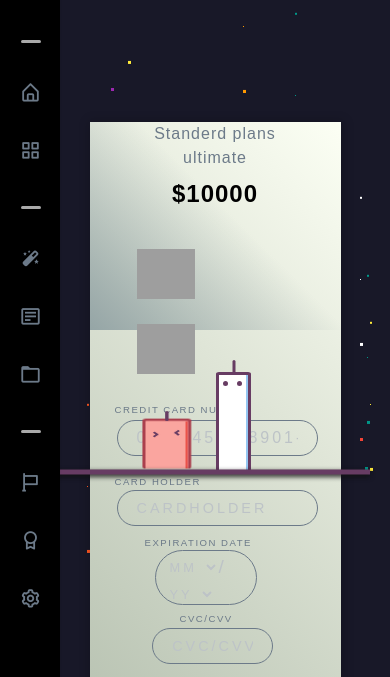
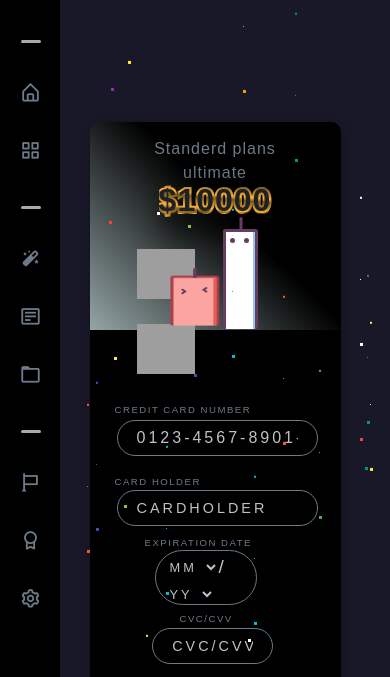
Before and after one commit to hamdy-1111/full-stack-web, a plain HTML site: page frontend/pay.html in a window 390 px wide. Shown: the part 89-766 px from the top of the page. Drawn offline with nearby package versions, Linux system fonts and the light colour scheme; grey boxes are pictures that could not be loaded.

Commit message:
pay.html updated

```diff
--- a/frontend/pay.html
+++ b/frontend/pay.html
@@ -21,6 +21,9 @@
     --secondary-color: #00b894;
     --decor-color: #BDC3C7;
     --font: "proxima-nova", sans-serif;
+    --gold: #ffb338;
+    --light-shadow: #77571d;
+    --dark-shadow: #3e2904;
 }
 
 /* Mixin for border-radius */
@@ -46,11 +49,6 @@
     *:focus {
     outline: none;
     }
-
-/* Body */
-body {
-}
-
     /* Wrapper */
     #wrapper {
     position: absolute;
@@ -66,18 +64,17 @@ body {
     margin: 0 auto;
     box-shadow: 1px 1px 10px 2px rgba(0,0,0,0.2);
     overflow: hidden;
-  background: rgb(179,190,173);
-  background: -moz-linear-gradient(45deg, rgba(179,190,173,1) 0%, rgba(223,229,215,1) 60%, rgba(252,255,244,1) 100%);
-  background: -webkit-linear-gradient(45deg, rgba(179,190,173,1) 0%,rgba(223,229,215,1) 60%,rgba(252,255,244,1) 100%);
-  background: linear-gradient(45deg, rgba(179,190,173,1) 0%,rgba(223,229,215,1) 60%,rgba(252,255,244,1) 100%);
+    background: rgb(0, 0, 0);
     display: flex;
+    border-radius: 10px;
+    z-index: -1;
     }
 
     /* Info Section */
     #info {
     width: 52%;
     height: 480px;
-  background: -moz-linear-gradient(45deg, rgba(149,165,166,1) 0%, rgba(208,215,216,0) 56%, rgba(255,255,255,0) 100%);
+    background: -moz-linear-gradient(45deg, rgb(0, 0, 0) 0%, rgba(208,215,216,0) 56%, rgba(255,255,255,0) 100%);
     background: -webkit-linear-gradient(45deg, rgba(149,165,166,1) 0%,rgba(208,215,216,0) 56%,rgba(255,255,255,0) 100%);
     background: linear-gradient(45deg, rgba(149,165,166,1) 0%,rgba(208,215,216,0) 56%,rgba(255,255,255,0) 100%);
     }
@@ -100,12 +97,43 @@ body {
     letter-spacing: 1px;
     }
 
-#info #price h2 {
-  width: 100%;
-  text-align: center;
-  font-weight: 700;
-  color: #000;
-  padding-top: 10px;
+    .price_wrapper {
+    display: grid;
+    grid-template-areas: 'overlap';
+    place-content: center;
+    text-transform: uppercase;
+    height: 10px;
+    position: relative;
+    top: 10px;
+    }
+    .price_wrapper > div {
+    background-clip: text;
+    -webkit-background-clip: text;
+    color: #363833;
+    font-family: var(--font);
+    font-weight: 900;
+    font-size: clamp( 2em, 2vw, 5rem);
+    grid-area: overlap;
+    letter-spacing: 1px;
+    -webkit-text-stroke: 4px transparent;
+    }
+    div.bg {
+    background-image: repeating-linear-gradient( 105deg,
+    var(--gold) 0% ,
+    var(--dark-shadow) 5%,
+    var(--gold) 12%);
+    color: transparent;
+    filter: drop-shadow(5px 15px 15px black);
+    transform: scaleY(1.05);
+    transform-origin: top;
+    }
+    div.fg{
+    background-image: repeating-linear-gradient( 5deg,
+    var(--gold) 0% ,
+    var(--light-shadow) 23%,
+    var(--gold) 31%);
+    color: #1e2127;
+    transform: scale(1);
     }
     /* Payment Section */
     #payment {
@@ -346,10 +374,6 @@ body {
     #payment {
     width: 100%;
     height: 60%;
-        display: flex;
-        justify-content: center;
-        align-items: center;
-        position: relative;
     }
 
     #left {
@@ -391,9 +415,9 @@ input{
 
     .floor {
     position: absolute;
-  left: 50%;
-  top: 50%;
-  width: 350px;
+    left: 36%;
+    top: 60%;
+    width: 227px;
     height: 5px;
     background: #673C63;
     transform: translate(-50%, -50%);
@@ -403,8 +427,8 @@ input{
 
     .candles {
     position: absolute;
-  left: 50%;
-  top: 50%;
+    left: 35%;
+    top: 60%;
     width: 250px;
     height: 150px;
     transform: translate(-50%, -100%);
@@ -876,6 +900,44 @@ input{
     -webkit-transform: rotate(135deg) translate(-80%, 20%);
     }
     }
+
+
+
+
+    @media (max-width: 895px) {
+    .floor {
+    left: 49%;
+    top: 36%;
+    width: 227px;
+    }
+
+    .candles {
+    left: 48%;
+    top: 36%;
+    width: 250px;
+    }
+    }
+    @media (max-width: 690px) {
+    .floor {
+    display: none;
+    }
+
+    .candles {
+    left: 50%;
+    top: calc(29% + 4px);
+    }
+    }
+@media (max-width: 412px) {
+    .floor {
+    display: none;
+    }
+    .candles {
+    position: absolute;
+    left: 52%;
+    top:  calc(29% + 4px);
+    width: 180px;
+    }
+}
     </style>
 </head>
 <body>
@@ -887,10 +949,10 @@ input{
                 <ul id="myList" class="">
                     <li><a href="service.html" class="soundButton fileLink" data-sound="clickSoundGroup3">Services</a></li>
                     <li><a href="community.html" class="soundButton fileLink" data-sound="clickSoundGroup3">community</a></li>
-                    <li><a href="#portfolio" >Portfolio</a></li>
-                    <li><a href="#pricing" >Pricing</a></li>
-                    <li><a href="#about" >About</a></li>
-                    <li><a href="#contact" >Contact</a></li>
+                    <li><a href="#portfolio" class="soundButton fileLink" data-sound="clickSoundGroup3" >Portfolio</a></li>
+                    <li><a href="pricing.html" class="soundButton fileLink" data-sound="clickSoundGroup3" >Pricing</a></li>
+                    <li><a href="#about" class="soundButton fileLink" data-sound="clickSoundGroup3" >About</a></li>
+                    <li><a href="#contact"  class="soundButton fileLink" data-sound="clickSoundGroup3">Contact</a></li>
                 </ul>
                 <div class="form">
                     <i class="fa-solid fa-music soundButton" data-sound="clickSoundGroup4"> mach spaß</i>
@@ -950,13 +1012,12 @@ input{
   </div>
   <div class="floor">
   </div>
-    <p>Standerd plans</p>
+    <p style="margin-top: 15px;">Standerd plans</p>
     <p>ultimate</p>
 
-    <div id="price">
-
-    <h2>$10000</h2>
-
+    <div class="price_wrapper">
+        <div class="bg price">$10000</div>
+        <div class="fg price">$10000</div>
     </div>
     </div>
 
```
Also changed, not shown: frontend/404.html (+1 -1 lines), frontend/css/pricing.css (+5 -1 lines), 1 other file. Lines whose indentation alone changed are shown as unchanged.
